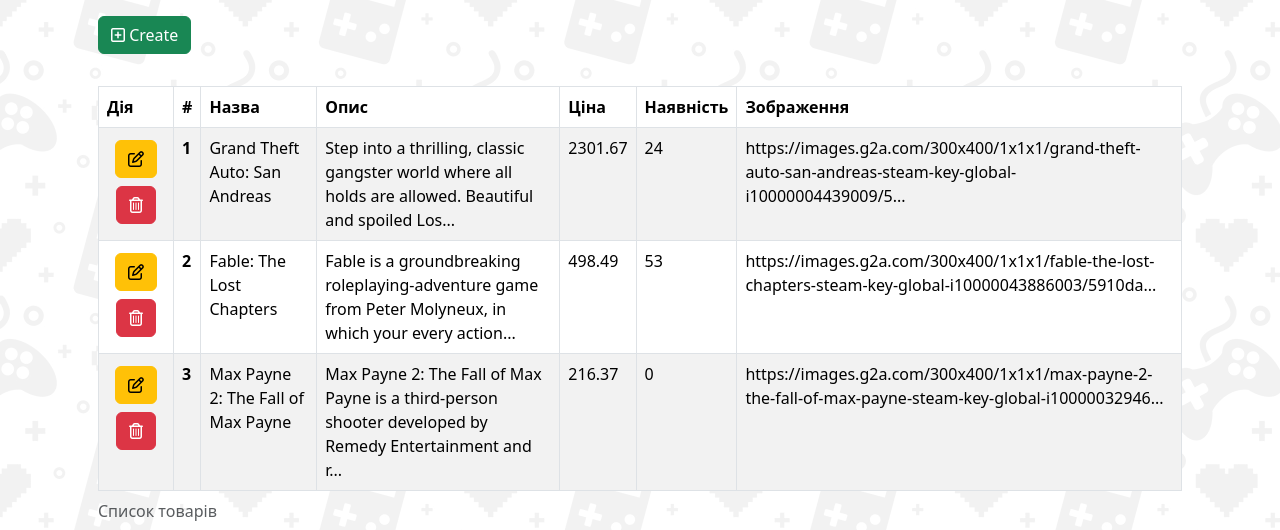
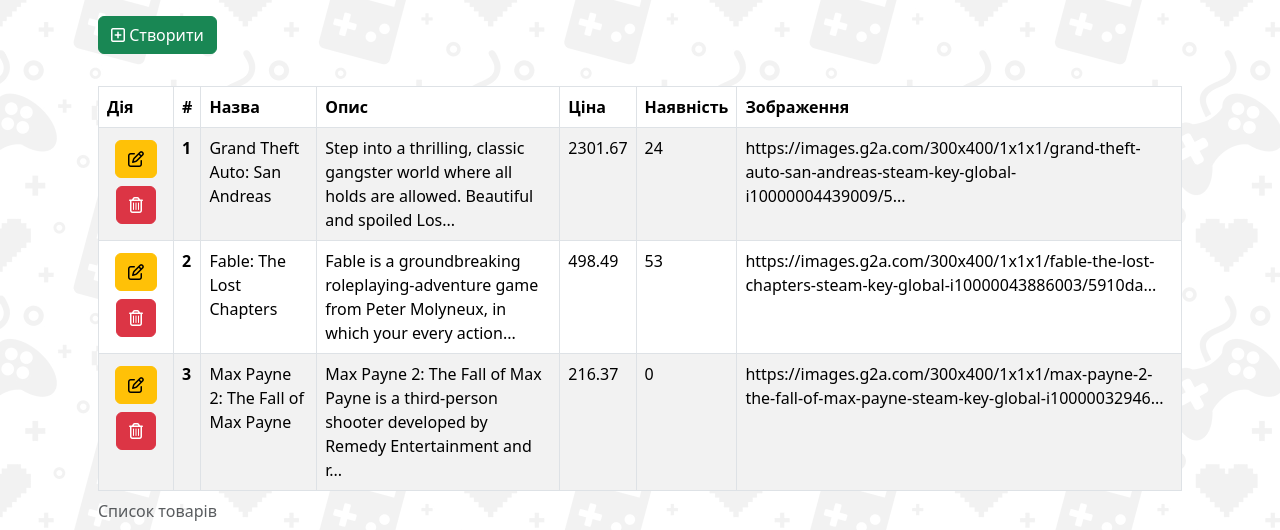
Before and after one commit to 98thrxse/e-com, a PHP site: page /panel.php in a window 1280 px wide. Shown: the part 56-586 px from the top of the page. Run offline with PHP 8.4, Linux system fonts and the light colour scheme; data comes from the database, SQL or seed files in the repository; some libraries are stand-ins or nearby versions.

Commit message:
updated button text in products.php

```diff
--- a/components/panel/products.php
+++ b/components/panel/products.php
@@ -1,6 +1,6 @@
 <button id="create" type="button" onclick="setAction(this)" class="btn btn-success m-3" data-bs-toggle="modal" data-bs-target="#actionModal">
     <i class="fa-regular fa-square-plus"></i>
-    Create
+    Створити
 </button>
 
 <div class="table-responsive">
```
